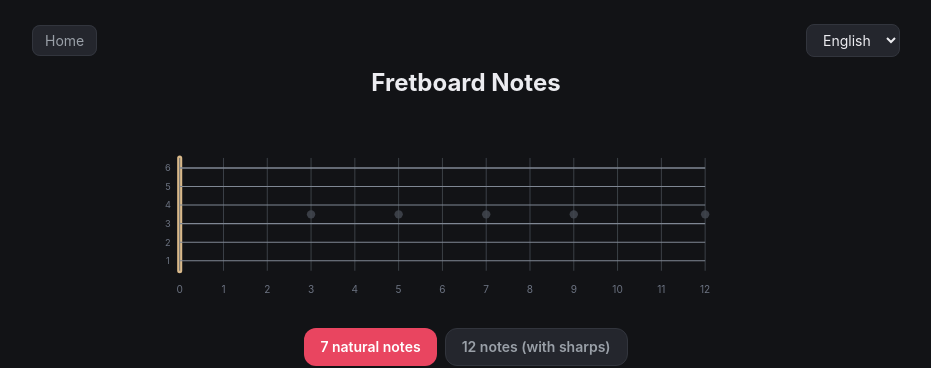
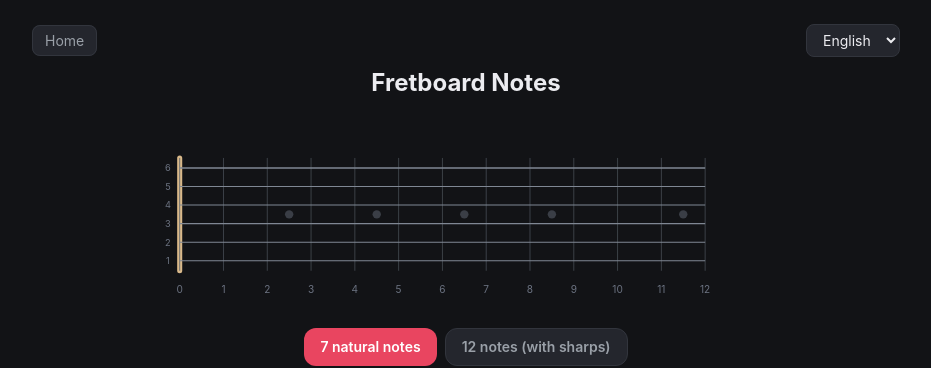
Before and after one commit to Helshr/FretFlow, a Next.js app: page /en/notes in a window 1280 px wide. Shown: the top 368 px of the page, without its empty margins (174-1105 px from the left). Built offline with nearby package versions, Linux system fonts and the light colour scheme.

Commit message:
fix: 指板高亮音位移到品格中间（空弦保持琴枕处）

```diff
--- a/components/Fretboard.tsx
+++ b/components/Fretboard.tsx
@@ -13,6 +13,11 @@ const INLAY_FRETS = [3, 5, 7, 9, 12];
 
 function stringY(s: number): number {
   return TOP + (6 - s) * SGAP;
+}
+
+// 有品的音位于品格中间（第 f 品 = f-1 与 f 两条品线之间的中点）；空弦（0 品）在琴枕处
+function fretX(fret: number): number {
+  return fret === 0 ? X0 : X0 + (fret - 0.5) * FRET_W;
 }
 
 /**
@@ -63,9 +68,9 @@ export default function Fretboard({
         </text>
       ))}
 
-      {/* 指板圆点 */}
+      {/* 指板圆点（位于品格中间） */}
       {INLAY_FRETS.map((f) => (
-        <circle key={`in${f}`} cx={X0 + f * FRET_W} cy={midY} r={5} fill="#3a3e46" />
+        <circle key={`in${f}`} cx={X0 + (f - 0.5) * FRET_W} cy={midY} r={5} fill="#3a3e46" />
       ))}
 
       {/* 琴枕 */}
@@ -107,7 +112,7 @@ export default function Fretboard({
 
       {/* 高亮位置 */}
       {positions.map((p, i) => {
-        const cx = X0 + p.fret * FRET_W;
+        const cx = fretX(p.fret);
         const cy = stringY(p.string);
         const isActive =
           active && active.string === p.string && active.fret === p.fret;
```
